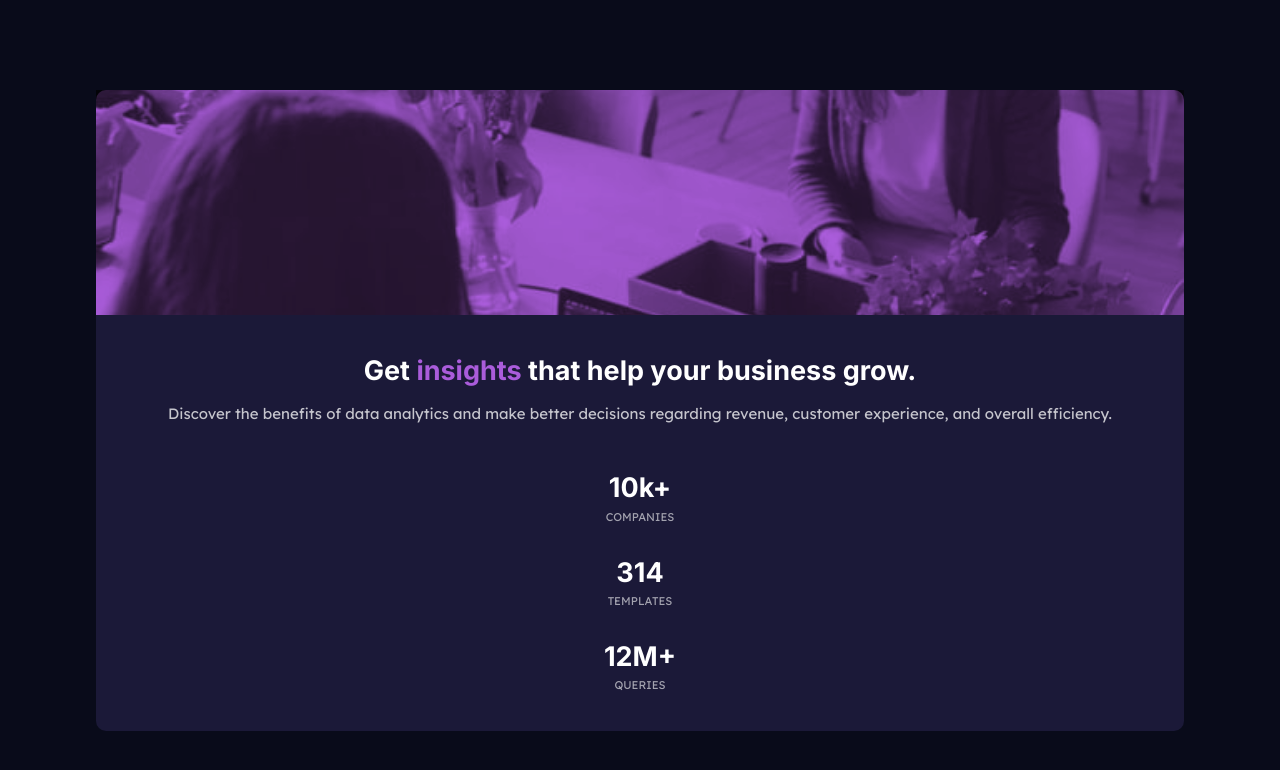
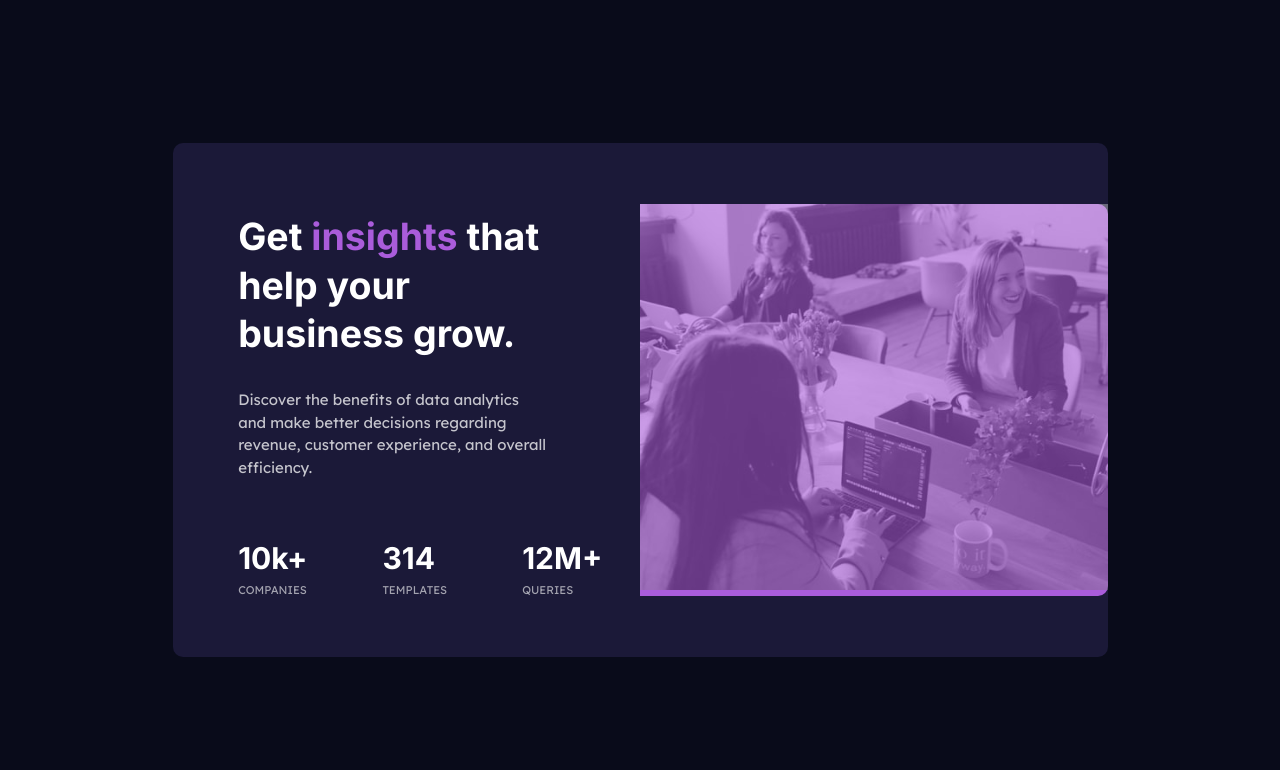
Before and after one commit to iStealerSn/stats-preview-card-component-main, a plain HTML site: page index.html in a window 1280 px wide. Drawn offline with Linux system fonts and the light colour scheme.

Commit message:
Finalised the code, fixed bugs

```diff
--- a/app/sass/_card.scss
+++ b/app/sass/_card.scss
@@ -4,17 +4,29 @@
     margin-top: 90px;
     margin-bottom: 50px;
 
+    @media screen and (min-width: $breakpoint-desktop) {
+        display: flex;
+        flex-direction: row-reverse;
+        align-items: center;
+        margin: 0;
+    }
+
     .cardimg {
         height: 15rem;
         width: 100%;
         background-color: $accent;
 
+        @media screen and (min-width: $breakpoint-desktop) {
+            max-height: 454px;
+            height: 100%;
+            width: 50%;
+        }
+
         img {
+            height: 100%;
             width: 100%;
-            height: 100%;
-            opacity: 0.8;
+            opacity: 0.4;
             object-fit: cover;
-            mix-blend-mode: multiply;
         }
     }
 
@@ -22,8 +34,19 @@
         padding: 2.5rem 1.875rem;
         text-align: center;
 
+        @media screen and (min-width: $breakpoint-desktop) {
+            padding: 4.68rem 6rem 4rem 4.375rem;
+            text-align: left;
+            width: 50%;
+        }
+
         .card-header {
                 font-family: $fontInter;
+                margin-bottom: $mg-large;
+
+                @media screen and (min-width: $breakpoint-desktop) {
+                    margin-bottom: $mg-large + 1;
+                }
 
                 h2 > span {
                     color: $accent;
@@ -32,24 +55,6 @@
 
         .stats {
             font-family: $fontInter;
-
-            li {
-                font-weight: $fw-bl-inter;
-                margin-bottom: $mg-medium;
-
-                &:last-child {
-                    margin-bottom: 0;
-                }
-
-                > span {
-                    margin-top: 0.3rem;
-                    font-family: $fontLex;
-                    color: $stat-head;
-                    font-size: $font-small;
-                    text-transform: uppercase;
-                    font-weight: $fw-md-inter;
-                }
-            }
         }
     }
 }
--- a/app/sass/_global.scss
+++ b/app/sass/_global.scss
@@ -1,8 +1,3 @@
-// Breakpoints
-$breakpoint-mobile: 23.438rem; // 375px
-$breakpoint-desktop: 90rem; // 1400px
-
-
 // Global Stylesheet
 html {
     font-size: $font-default;
@@ -21,33 +16,74 @@ body {
     background-color: $mainbg;
     line-height: 1.3;
     color: white;
+
+    @media screen and (min-width: $breakpoint-desktop) {
+        display: flex;
+        justify-content: center;
+        align-items: center;
+        height: 100vh;
+    }
 }
 
 .container {
-    width: 85%;
     margin: 0 auto;
+    max-width: 1100px;
+
+    @media screen and (min-width: $breakpoint-mobile) and (max-width: 1280px) {
+        width: 85%;
+    }
 }
 
 h2 {
     font-size: $font-lg + 0.05rem;
     font-weight: $fw-bl-inter;
     margin-bottom: $mg-default;
+
+    @media screen and (min-width: $breakpoint-desktop) {
+        font-size: $font-xlg;
+        margin-bottom: $mg-medium;
+    }
 }
 
 p {
     font-family: $fontLex;
     color: $para;
-    margin-bottom: $mg-large;
     line-height: 1.5;
 }
 
-ul, li {
-    padding: 0;
-    list-style: none;
-    font-size: $font-lg + 0.05rem;
+ul {
 
-    > span {
-        display: block;
+    @media screen and (min-width: $breakpoint-desktop) {
+        display: flex;
+        font-size: 2rem;
+    }
+
+    li {
+        padding: 0;
+        list-style: none;
+        font-size: $font-lg + 0.05rem;
+        font-weight: $fw-bl-inter;
+        margin-bottom: $mg-medium;
+
+        &:last-child {
+            margin-bottom: 0;
+        }
+
+        @media screen and (min-width: $breakpoint-desktop) {
+            margin-right: 5rem;
+            font-size: 2rem;
+            margin-bottom: 0;
+        }
+
+        > span {
+            display: block;
+            margin-top: 0.3rem;
+            font-family: $fontLex;
+            color: $stat-head;
+            font-size: $font-small;
+            text-transform: uppercase;
+            font-weight: $fw-md-inter;
+        }
     }
 }
 
@@ -56,5 +92,9 @@ ul, li {
 
    &-top {
        border-radius: 10px 10px 0 0;
+
+       @media screen and (min-width: $breakpoint-desktop) {
+           border-radius: 0 10px 10px 0 ;
+       }
    }
 }
--- a/app/sass/_vars.scss
+++ b/app/sass/_vars.scss
@@ -14,6 +14,7 @@
     $font-default: 0.938rem; // 15px
     $font-md-lg: 1.5rem; // 24px
     $font-lg: 1.75rem; // 28px
+    $font-xlg: 2.5rem; // 40px
 
     // Font Weight
     $fw-md-inter: 400; // Inter font weight - Medium
@@ -26,3 +27,7 @@
     $mg-small: 1.5rem;
     $mg-medium: 2rem;
     $mg-large: 3rem;
+
+    // breakpoints
+    $breakpoint-desktop: 64.5rem; // 1024px
+    $breakpoint-mobile: 23.438rem; // 375px
--- a/index.html
+++ b/index.html
@@ -21,8 +21,9 @@
     <div class="card br">
       <div class="cardimg br-top">
       <img
-      src="./images/image-header-mobile.jpg"
-      alt="Group of people in a meeting">
+      src="./images/image-header-desktop.jpg"
+      alt="Group of people in a meeting"
+      class="mobile">
     </div>
     <div class="card-content">
       <div class="card-header">
```
Also changed, not shown: dist/master.css, dist/master.min.css, 2 other files.
